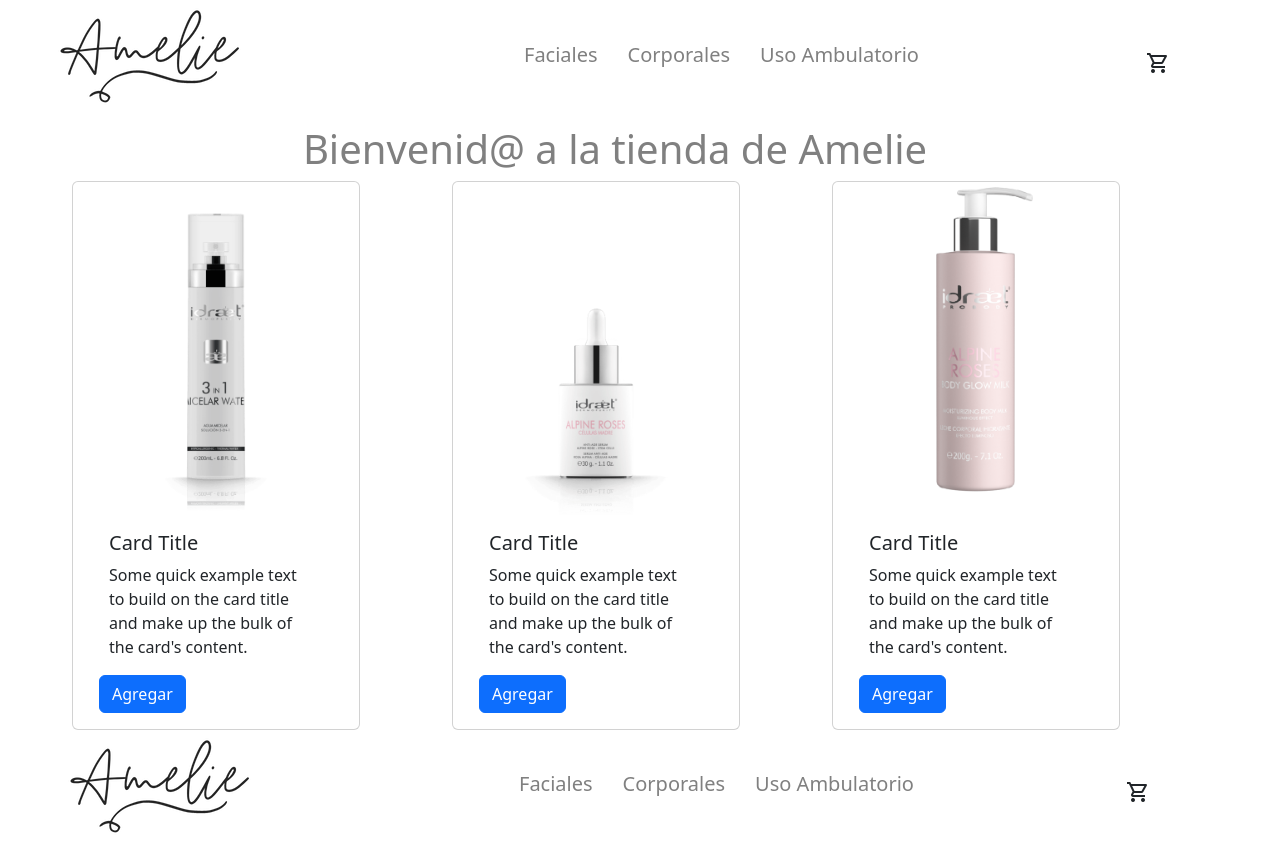
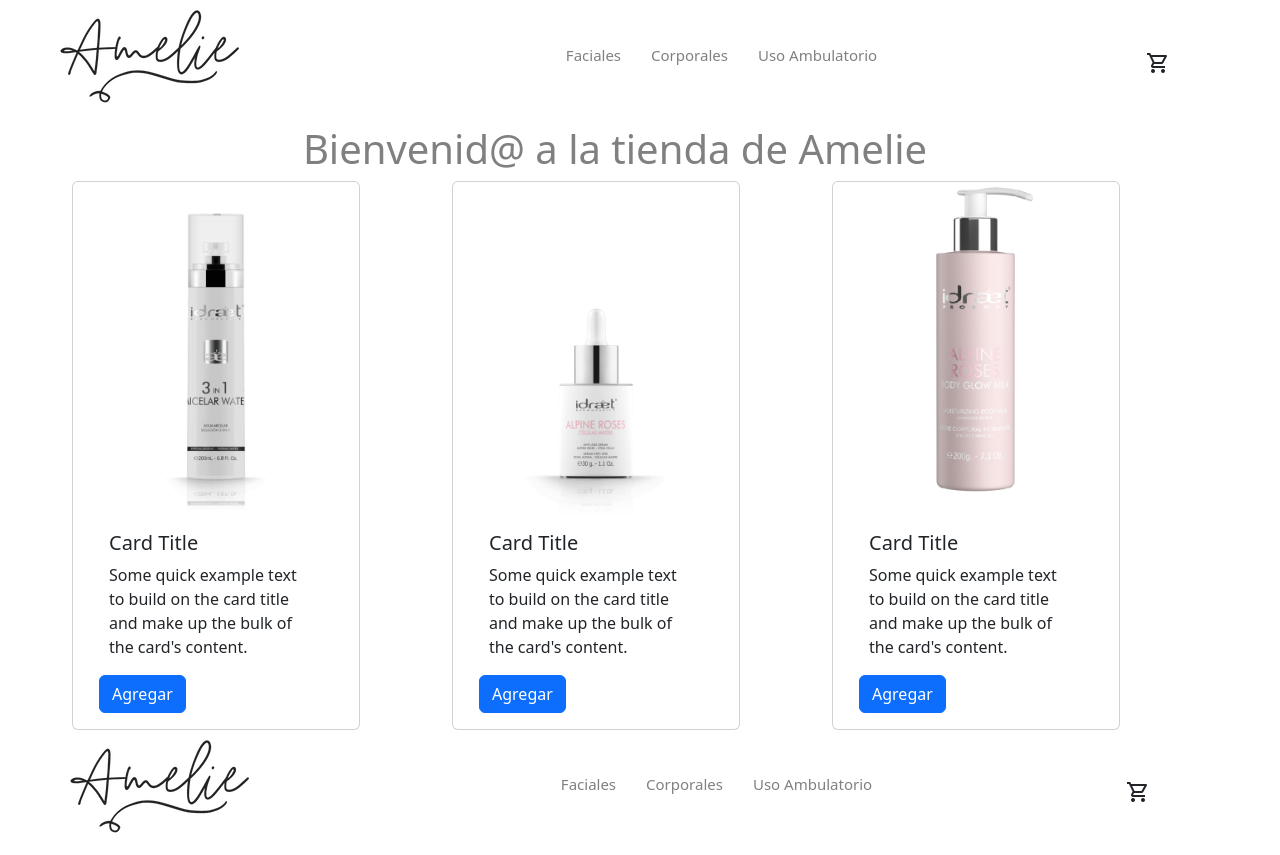
Before and after one commit to Emanuelgb91/ecommerce-amelie, a React (Create React App) app: page / in a window 1280 px wide. Built offline with nearby package versions, Linux system fonts and the light colour scheme.

Commit message:
se le coloco un hover y transition al navbar

```diff
--- a/src/App.css
+++ b/src/App.css
@@ -23,11 +23,14 @@ h1{
   justify-content: space-between;
   list-style: none;
   text-decoration: none;
-  font-size: 20px;
+  font-size: 15px;
 }
 
-ul li {
+ul li:hover {
+  font-size: 25px;
+  color: rgb(82, 82, 82);
   list-style: row;
+  transition: font-size 0.5s
 }
 
 .containerHeader{
```
